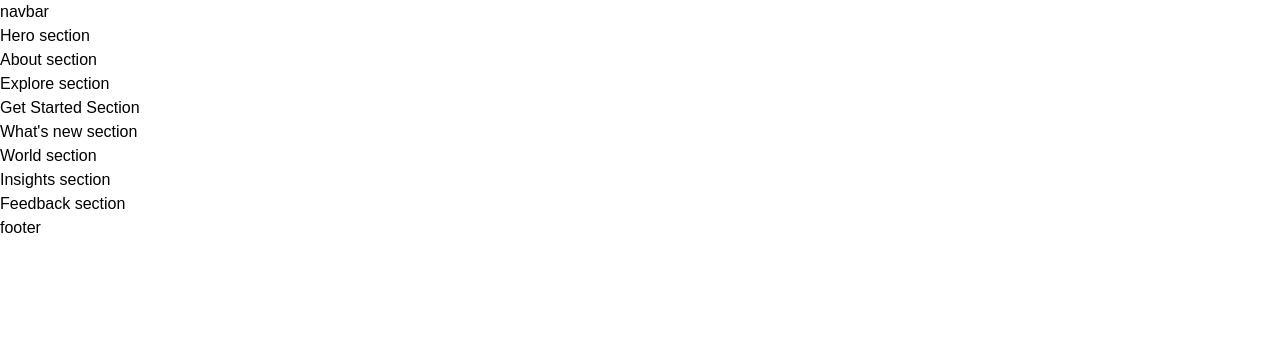
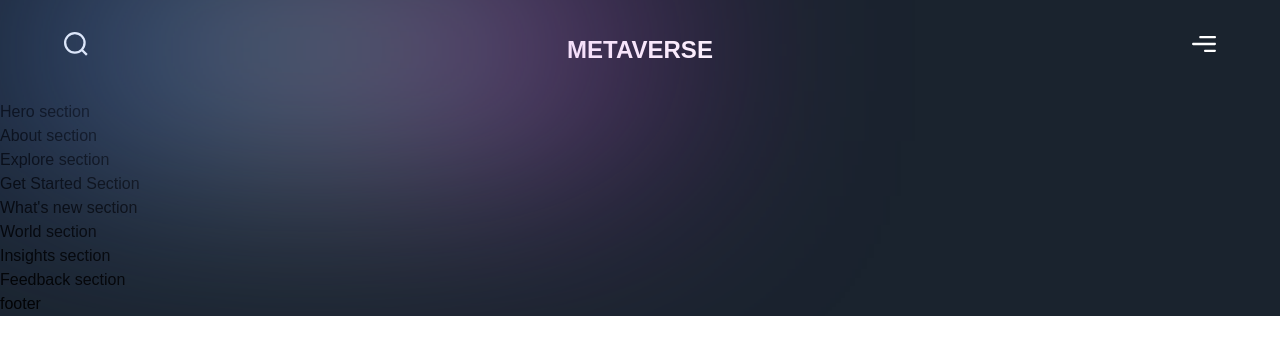
Before and after one commit to MuursaleenBats/metaverse_ui, a Next.js app: page / in a window 1280 px wide. Shown: the top 354 px of the page. Built offline with nearby package versions, Linux system fonts and the light colour scheme; a web font is replaced by a local one.

Commit message:
Navbar added

```diff
--- a/app/head.js
+++ b/app/head.js
@@ -1,6 +1,6 @@
 const Head = () => (
   <>
-    <title>Metaversus</title>
+    <title>Metaverse</title>
     <meta name="viewport" content="width=device-width, initial-scale=1" />
     <link rel="icon" href="/favicon.ico" />
   </>
--- a/app/page.js
+++ b/app/page.js
@@ -2,7 +2,7 @@
 import { About, Explore, Feedback, GetStarted, Hero, Insights, WhatsNew, World } from '../sections';
 
 const Page = () => (
-  <div>
+  <div className='bg-primary-black overflow-hidden'>
     <Navbar />
     <Hero />
     <About />
--- a/components/Navbar.jsx
+++ b/components/Navbar.jsx
@@ -1,9 +1,33 @@
 'use client';
 
+import { motion } from "framer-motion";
+import styles from '../styles';
+import {navVariants} from '../utils/motion';
+
 const Navbar = () => (
-  <nav>
-    navbar
-  </nav>
+  <motion.nav
+    variants={navVariants}
+    initial="hidden"
+    whileInView="show"
+    className={`${styles.xPaddings} py-8 relative`}
+  >
+    <div className="absolute w-[50%] inset-0 gradient-01"/>
+    <div className={`${styles.innerWidth} mx-auto flex justify-between gap-8`}>
+      <img
+        src="/search.svg"
+        alt="search"
+        className="w-[24px] h-[24px] object-contain"
+      />
+      <h2 className="font-extrabold text-[24px] text-white">
+        METAVERSE
+      </h2>
+      <img
+        src="/menu.svg"
+        alt="menu"
+        className="w-[24px] h-[24px] object-contain"
+      />
+    </div>
+  </motion.nav>
 );
 
 export default Navbar;
--- a/pages/api/hello.js
+++ /dev/null
@@ -1,5 +0,0 @@
-// Next.js API route support: https://nextjs.org/docs/api-routes/introduction
-
-export default function handler(req, res) {
-  res.status(200).json({ name: 'John Doe' });
-}
```
